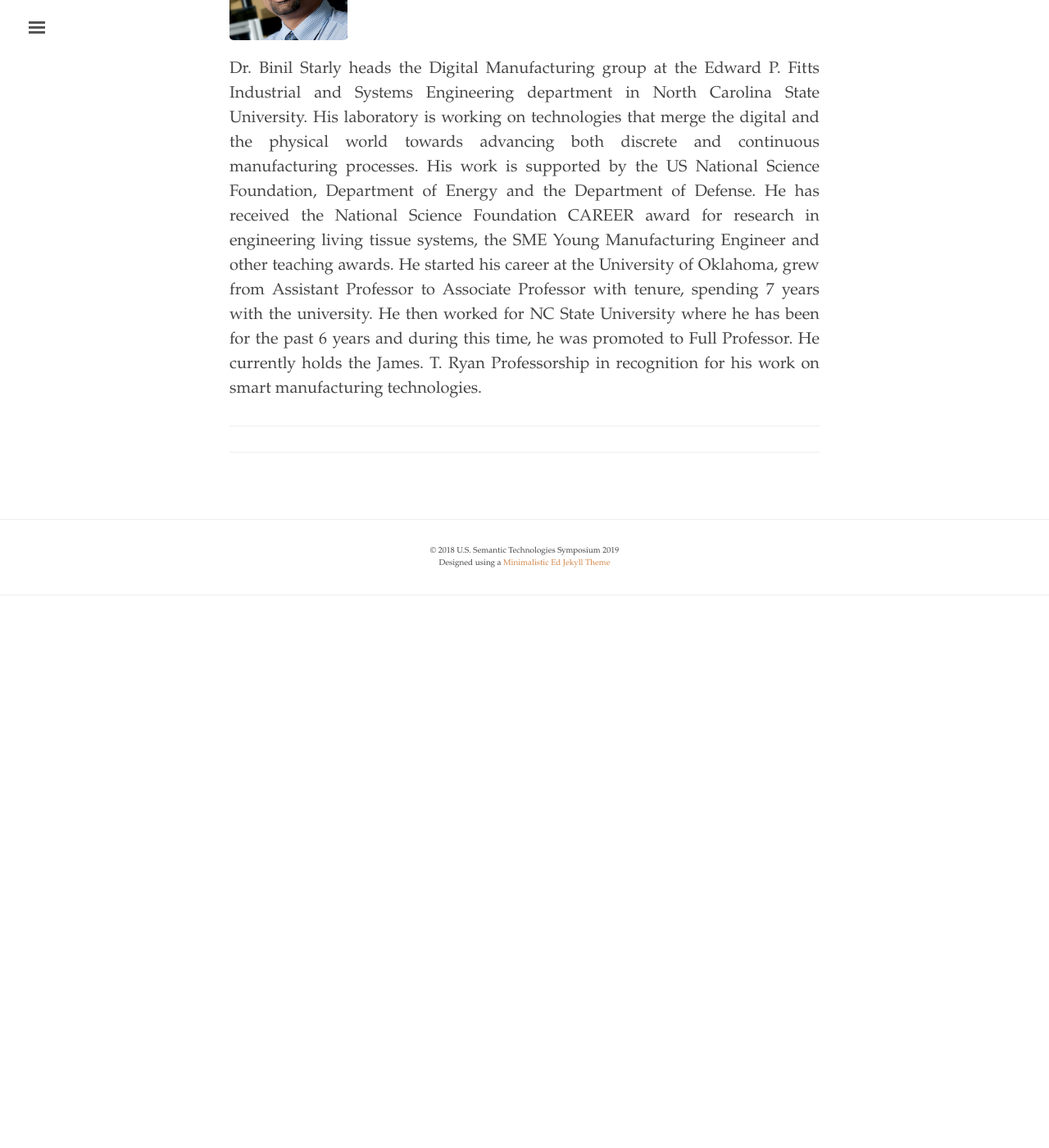
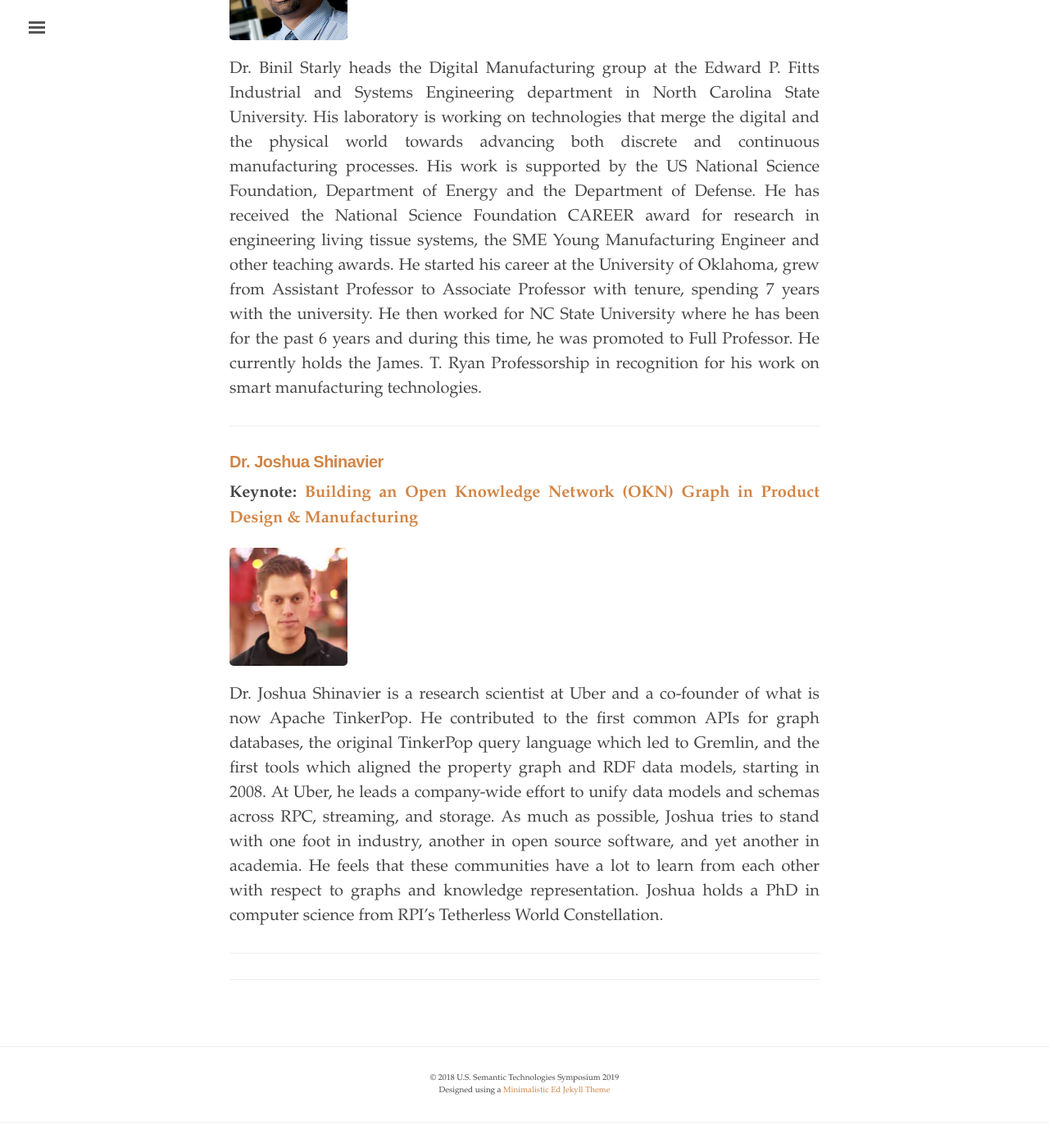
Before and after one commit to us2ts/us2ts.github.io, a Jekyll site: the page built from pages/keynotes.md, in a window 1280 px wide and 1400 px high, scrolled down 1541 px. Shown: the whole window at 82% size. Built offline with Jekyll 4.4.1, drawn with Linux system fonts in a browser that asks for light colours; comment, search, counter and statistics services are not loaded; before the commit the page ends 2298 px from its top, so only the background shows below that.

Commit message:
Joshua Keynote

```diff
--- a/pages/keynotes.md
+++ b/pages/keynotes.md
@@ -35,3 +35,13 @@ She was Editor in Chief of the ACM Journal of Data and Information Quality and s
 [<img src="https://us2ts.org/images/binil-starly.png" alt="Binil Starly" width="20%">](https://us2ts.org/keynote-binil-starly)
 
 Dr. Binil Starly heads the Digital Manufacturing group at the Edward P. Fitts Industrial and Systems Engineering department in North Carolina State University. His laboratory is working on technologies that merge the digital and the physical world towards advancing both discrete and continuous manufacturing processes. His work is supported by the US National Science Foundation, Department of Energy and the Department of Defense. He has received the National Science Foundation CAREER award for research in engineering living tissue systems, the SME Young Manufacturing Engineer and other teaching awards. He started his career at the University of Oklahoma, grew from Assistant Professor to Associate Professor with tenure, spending 7 years with the university. He then worked for NC State University where he has been for the past 6 years and during this time, he was promoted to Full Professor. He currently holds the James. T. Ryan Professorship in recognition for his work on smart manufacturing technologies.
+
+----------------------------------------------------------------
+
+### [**Dr. Joshua Shinavier**](https://us2ts.org/keynote-joshua-shinavier) {#joshua}
+
+**Keynote:** [**Building an Open Knowledge Network (OKN) Graph in Product Design & Manufacturing**](https://us2ts.org/keynote-joshua-shinavier)
+
+[<img src="https://us2ts.org/images/joshua-shinavier.png" alt="Joshua Shinavier" width="20%">](https://us2ts.org/keynote-joshua-shinavier)
+
+Dr. Joshua Shinavier is a research scientist at Uber and a co-founder of what is now Apache TinkerPop. He contributed to the first common APIs for graph databases, the original TinkerPop query language which led to Gremlin, and the first tools which aligned the property graph and RDF data models, starting in 2008. At Uber, he leads a company-wide effort to unify data models and schemas across RPC, streaming, and storage. As much as possible, Joshua tries to stand with one foot in industry, another in open source software, and yet another in academia. He feels that these communities have a lot to learn from each other with respect to graphs and knowledge representation. Joshua holds a PhD in computer science from RPI’s Tetherless World Constellation.
```
Also changed, not shown: pages/program.md (+4 -0 lines).
